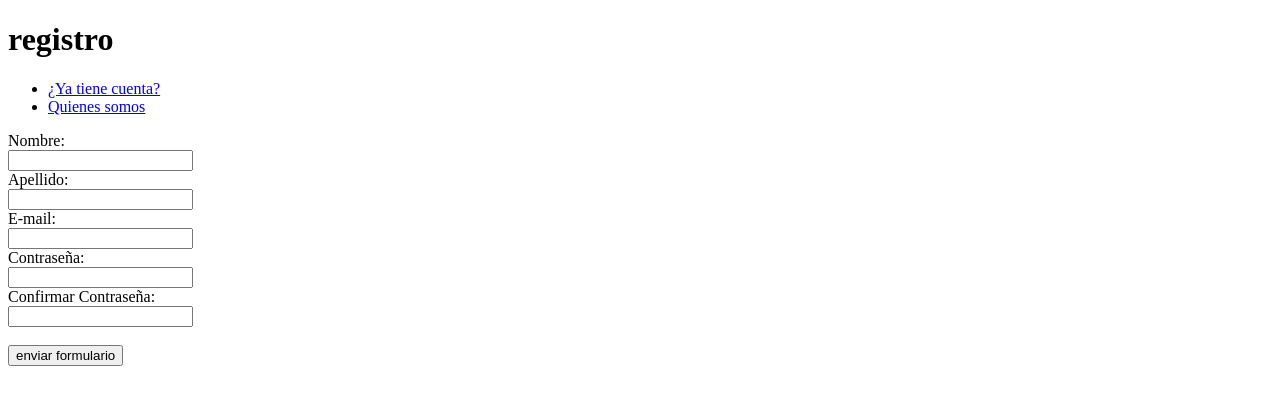
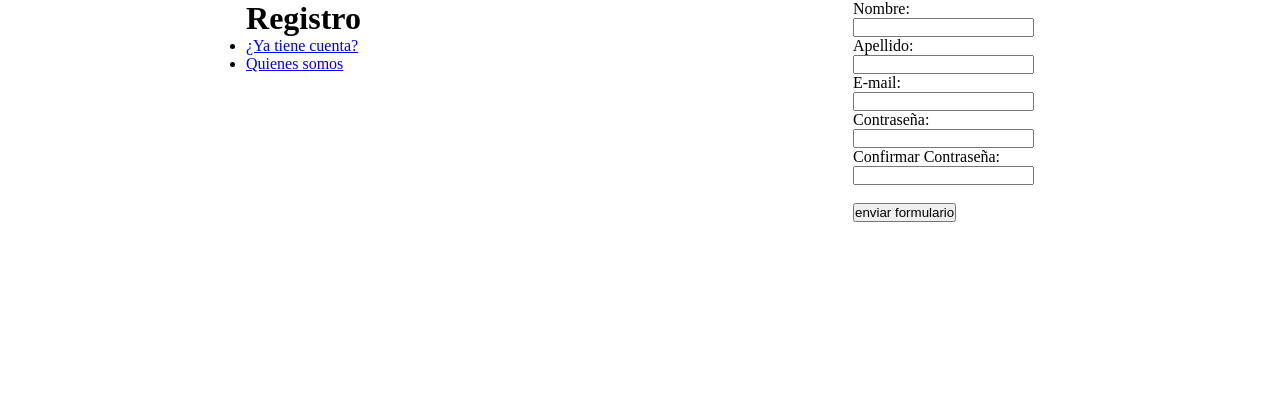
Before and after one commit to sebamoccagatta/proyecto-readme-, a PHP site: page /register.php in a window 1280 px wide. Shown: the top 405 px of the page. Run offline with PHP 8.4, Linux system fonts and the light colour scheme.

Commit message:
registro y css

```diff
--- a/css/stilos.css
+++ b/css/stilos.css
@@ -0,0 +1,16 @@
+*{
+  box-sizing: border-box;
+  margin: 0 auto;
+  padding: 0;
+}
+.contenedor{
+  display: flex;
+}
+
+nav{
+justify-content: center;
+}
+form{
+  justify-content: center;
+
+}
--- a/register.php
+++ b/register.php
@@ -9,11 +9,12 @@
   <head>
     <meta charset="utf-8">
     <title>registro</title>
+    <link rel="stylesheet" href="css/stilos.css">
   </head>
   <body>
     <div class="contenedor">
       <header>
-        <h1>registro</h1>
+        <h1>Registro</h1>
         <nav>
           <ul>
             <li><a href="iniciar_sesion.php">¿Ya tiene cuenta?</a></li>
```
